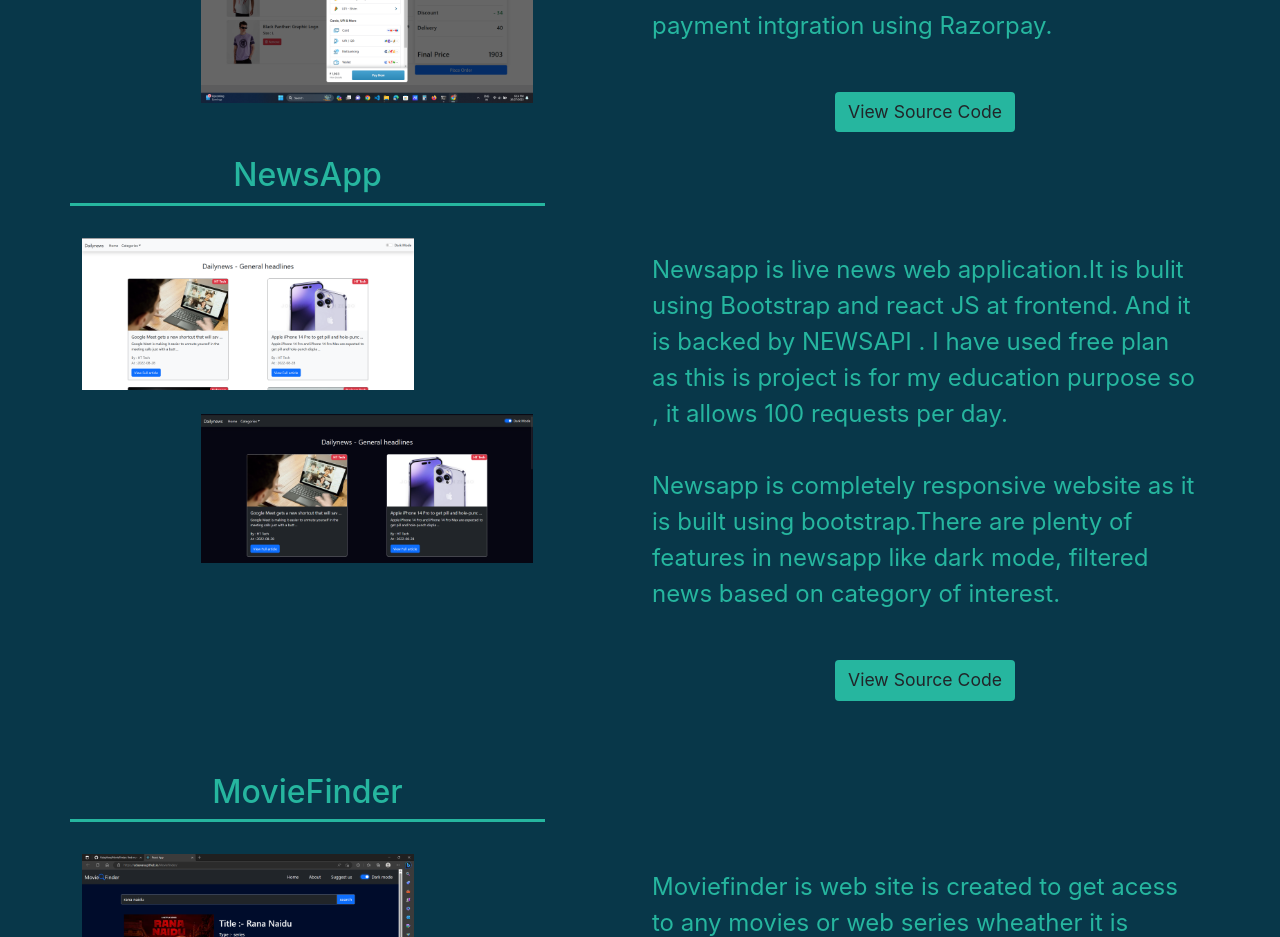
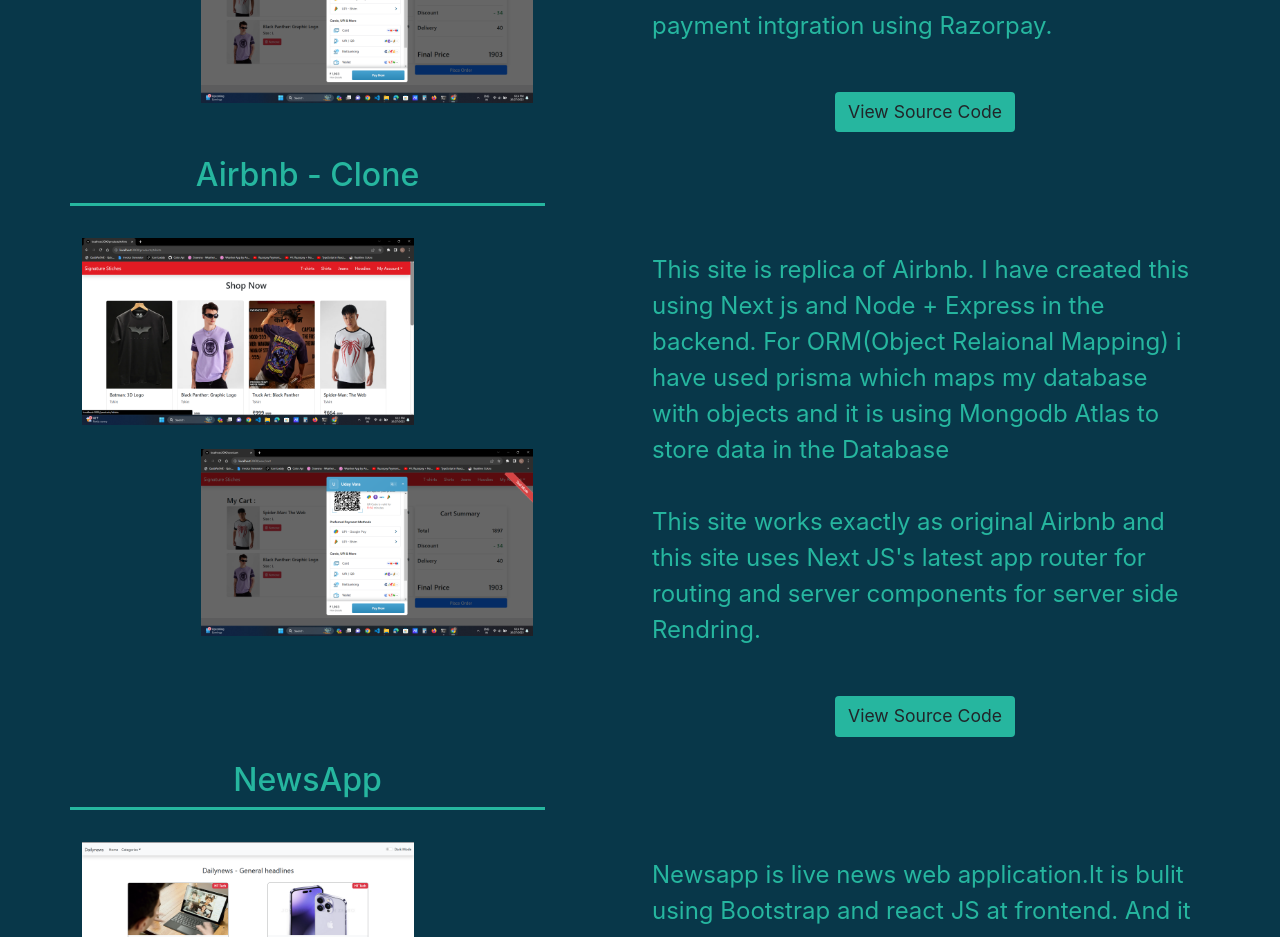
Before and after one commit to UdayVara/portfolio, a React (Create React App) app: page / in a window 1280 px wide. Shown: the part 4120-5057 px from the top of the page. Built offline with nearby package versions, Linux system fonts and the light colour scheme.

Commit message:
airbnb-clone added

```diff
--- a/src/Components/Porfolio.js
+++ b/src/Components/Porfolio.js
@@ -59,6 +59,33 @@
                                           Signature Stiches is Ecommerce site with modern features like pincode availability check, Payment Integration, Cart functionality and much more.
                                           <br /><br />
                                           This site is built with Next JS and backend is on NODE + Express JS, for state management I have used Redux Toolkit. This site also has payment intgration using Razorpay.
+                                          <div className="mt-5 w-100 d-flex flex-row justify-content-center ">
+                                                <a href="https://github.com/UdayVara/Newsapp" className='btn  rounded mx-2 ' target="_blank" style={{ fontSize: '1.1rem', backgroundColor: '#26B69F' }}>View Source Code</a>
+                                          </div>
+                                    </div>
+                              </div>
+                              <div className="row">
+                                    <div className="col-md-5">
+                                          <div className="row mb-4">
+                                                <h2 className='text-center mt-4 pb-2' style={{ color: "#26B69F", borderBottom: "3px solid #26B69F" }}>Airbnb - Clone</h2>
+                                          </div>
+                                          <div className="row">
+                                                <div className="col-md-9">
+                                                      <img src="ss1.png" alt="" className="img-fluid" data-aos="fade-down" />
+                                                </div>
+                                          </div>
+                                          <br />
+                                          <div className="row">
+                                                <div className="offset-md-3 col-md-9">
+                                                      <img src="ss2.png" alt="" className="img-fluid" data-aos="fade-up" />
+                                                </div>
+                                          </div>
+                                    </div>
+                                    <div className="offset-md-1 col-md-6 mt-md-5 mt-1" style={{ fontSize: "1.5rem", color: "#26B69F" }} data-aos="fade-down">
+                                          <br /><br />
+                                          This site is replica of Airbnb. I have created this using Next js and Node + Express in the backend. For ORM(Object Relaional Mapping) i have used prisma which maps my database with objects and it is using Mongodb Atlas to store data in the Database
+                                          <br /><br />
+                                          This site works exactly as original Airbnb and this site uses Next JS's latest app router for routing and server components for server side Rendring.
                                           <div className="mt-5 w-100 d-flex flex-row justify-content-center ">
                                                 <a href="https://github.com/UdayVara/Newsapp" className='btn  rounded mx-2 ' target="_blank" style={{ fontSize: '1.1rem', backgroundColor: '#26B69F' }}>View Source Code</a>
                                           </div>
```
Also changed, not shown: public/airbnb1.png (added), public/airbnb2.png (added).
